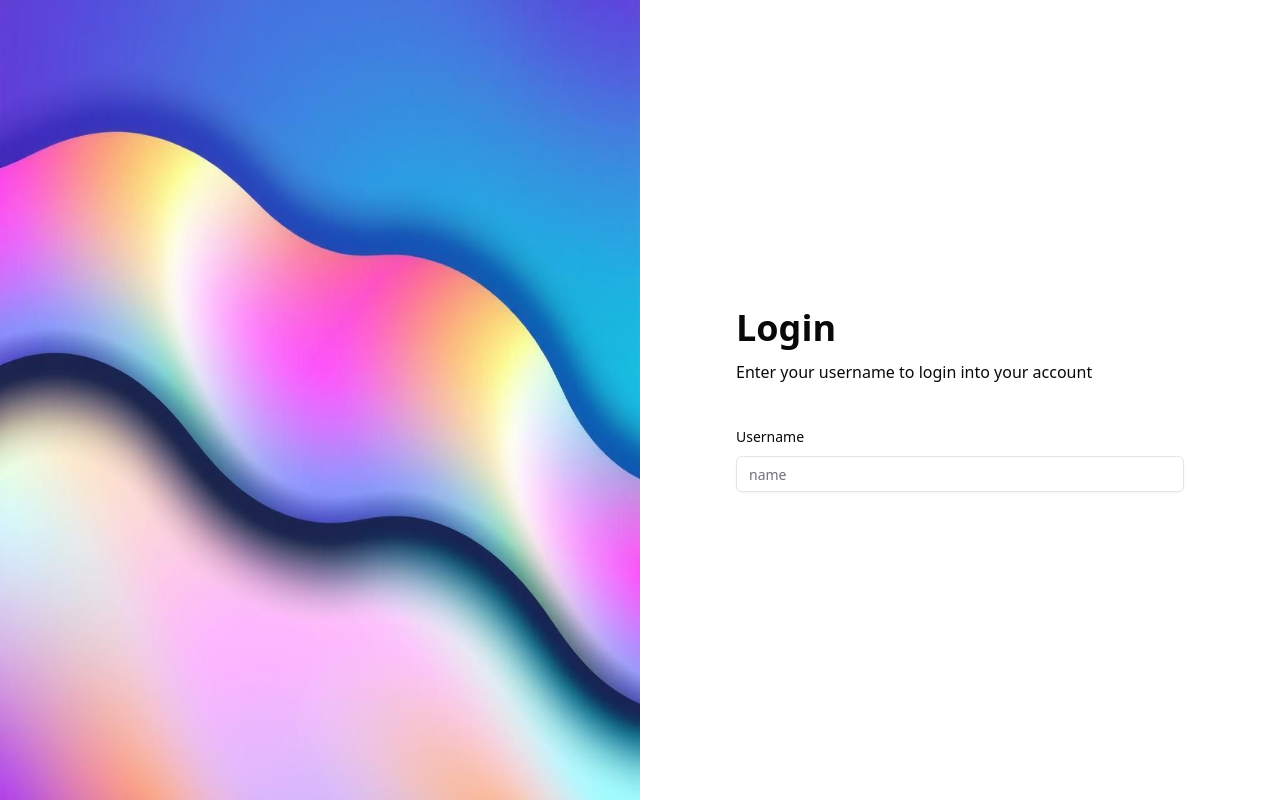
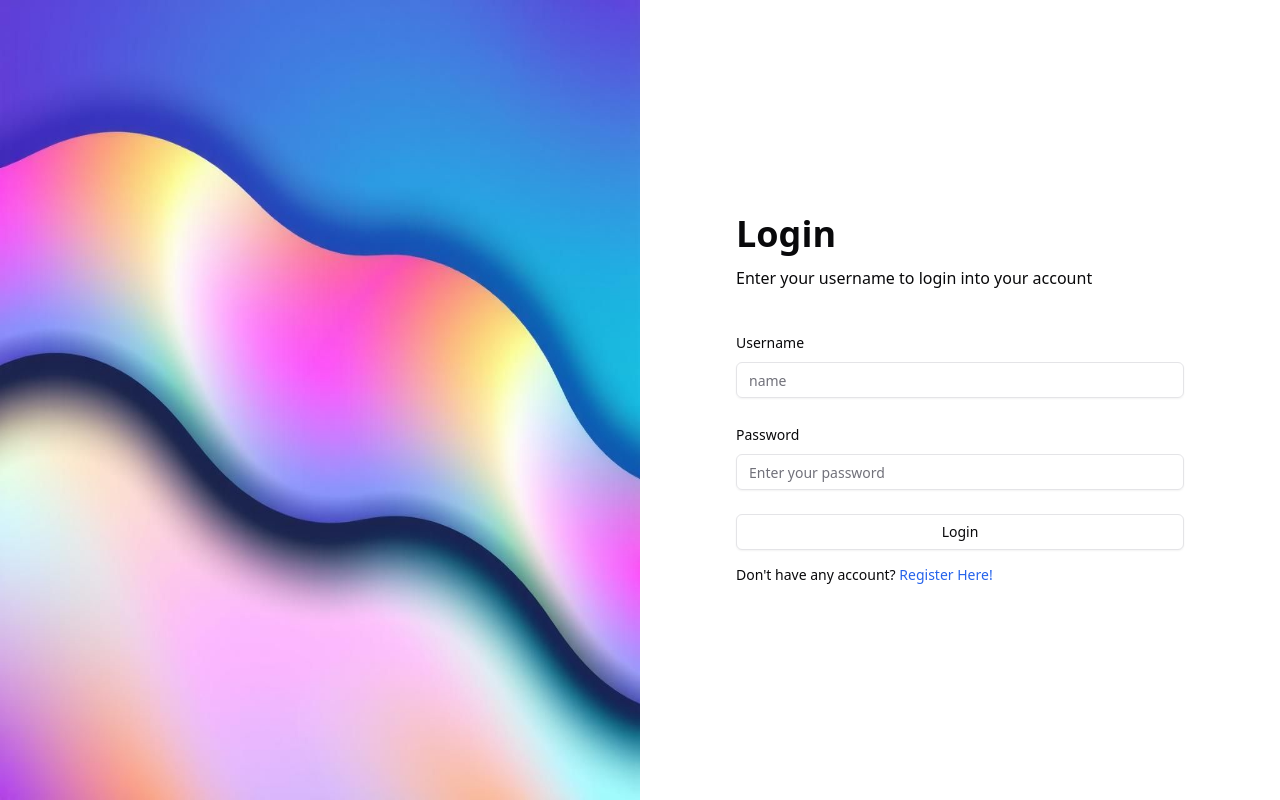
Before and after one commit to LangRaZ/YelloPos, a Next.js app: page /login in a window 1280 px wide. Built offline with nearby package versions, Linux system fonts and the light colour scheme.

Commit message:
init connect supabase

```diff
--- a/package.json
+++ b/package.json
@@ -15,6 +15,8 @@
     "@radix-ui/react-separator": "^1.1.2",
     "@radix-ui/react-slot": "^1.1.2",
     "@radix-ui/react-tooltip": "^1.1.8",
+    "@supabase/ssr": "^0.5.2",
+    "@supabase/supabase-js": "^2.49.1",
     "@tanstack/react-table": "^8.21.2",
     "class-variance-authority": "^0.7.1",
     "clsx": "^2.1.1",
--- /dev/null
+++ b/src/app/(main)/test/page.tsx
@@ -0,0 +1,14 @@
+import { getProducts } from "@/lib/supabase/api"
+import { createClient } from "@/lib/supabase/server_config";
+
+
+export default async function TestPage() {
+    const {data: products} = await getProducts();
+    return (
+        <ul>
+            {products?.map((product) => (
+                <li>{product.product_name} {product.quantity}</li>
+            ))}
+        </ul>
+    )
+}
--- a/src/components/forms/login_form.tsx
+++ b/src/components/forms/login_form.tsx
@@ -3,6 +3,7 @@
 import { useForm } from "react-hook-form"
 import { z } from "zod"
 import { zodResolver } from "@hookform/resolvers/zod"
+import Link from "next/link"
 import Image from "next/image"
 import { Button } from "../ui/button"
 import {
@@ -74,6 +75,46 @@ export default function LoginForm() {
                                     </FormItem>
                                 )}
                             />
+                            <FormField
+                                control={form.control}
+                                name="password"
+                                render={({ field }) => (
+                                <FormItem>
+                                    <FormLabel>Password</FormLabel>
+                                    <FormControl>
+                                    <div className="relative">
+                                        <Input
+                                        className="pr-8"
+                                        placeholder="Enter your password"
+                                        {...field}
+                                        type="text"
+                                        />
+                                    </div>
+                                    </FormControl>
+                                    <FormMessage />
+                                </FormItem>
+                                )}
+                            />
+                            <div className="flex flex-col gap-3">
+                                <Button
+                                    type="submit"
+                                    className=""
+                                    variant={"outline"}
+                                >
+                                Login
+                                </Button>
+                                <div>
+                                    <span className="text-sm">
+                                        Don&apos;t have any account?&nbsp;
+                                    </span>
+                                    <Link
+                                        className="text-sm text-blue-600 hover:text-blue-800"
+                                        href="/register"
+                                    >
+                                        Register Here!
+                                    </Link>
+                                </div>
+                            </div>
                         </div>
                     </div>
                 </form>
--- /dev/null
+++ b/src/lib/supabase/api.ts
@@ -0,0 +1,9 @@
+import { createClient } from "./client_config"
+
+export async function getProducts(){
+    const supabase = await createClient()
+
+    const products = await supabase.from('Product').select()
+    console.log(products)
+    return products
+}
--- /dev/null
+++ b/src/lib/supabase/server_config.ts
@@ -0,0 +1,29 @@
+import { createServerClient } from '@supabase/ssr'
+import { cookies } from 'next/headers'
+
+export async function createClient() {
+  const cookieStore = await cookies()
+
+  return createServerClient(
+    process.env.NEXT_PUBLIC_SUPABASE_URL!,
+    process.env.NEXT_PUBLIC_SUPABASE_ANON_KEY!,
+    {
+      cookies: {
+        getAll() {
+          return cookieStore.getAll()
+        },
+        setAll(cookiesToSet) {
+          try {
+            cookiesToSet.forEach(({ name, value, options }) =>
+              cookieStore.set(name, value, options)
+            )
+          } catch {
+            // The `setAll` method was called from a Server Component.
+            // This can be ignored if you have middleware refreshing
+            // user sessions.
+          }
+        },
+      },
+    }
+  )
+}
```
Also changed, not shown: src/lib/supabase/client_config.ts (added, +8 -0 lines), src/lib/supabase/config.ts (added, +8 -0 lines), src/lib/supabase/middleware.ts (added, +35 -0 lines), 1 other file (tests, documents, lock files or other folders).
